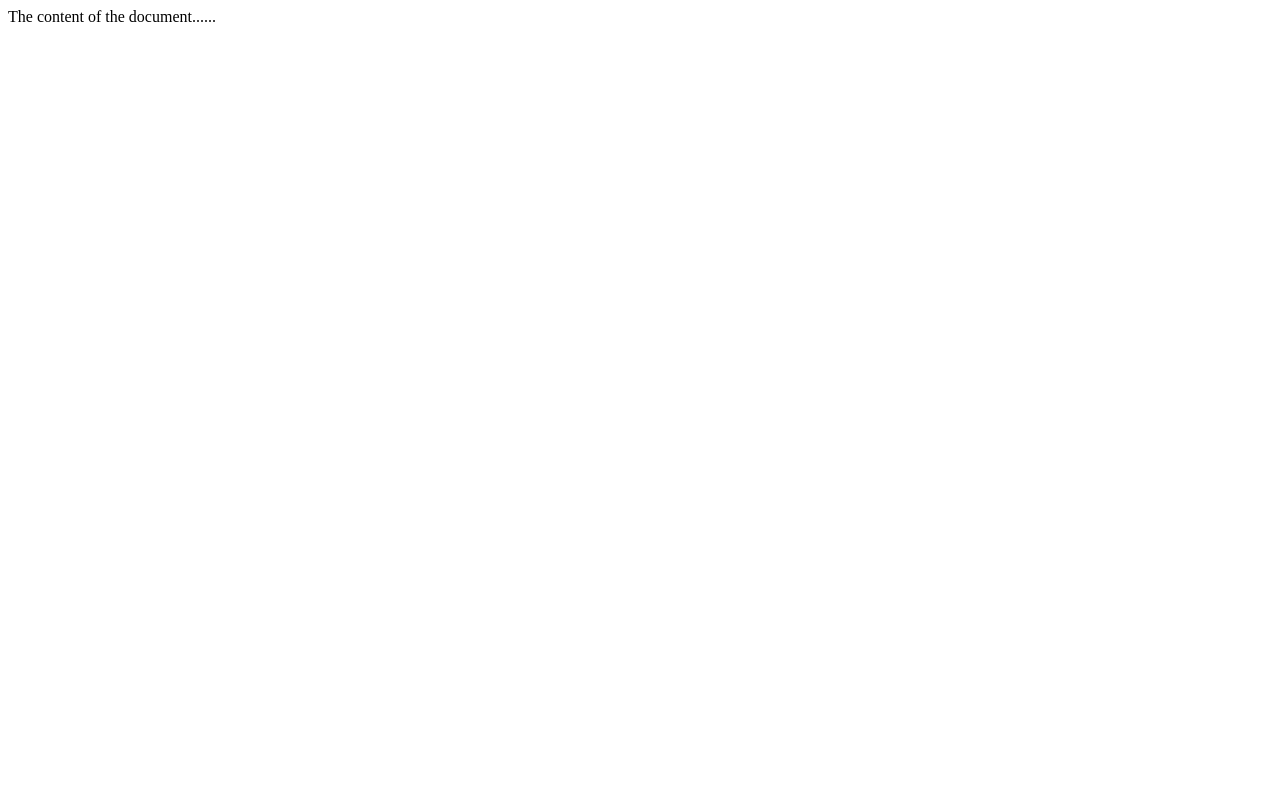
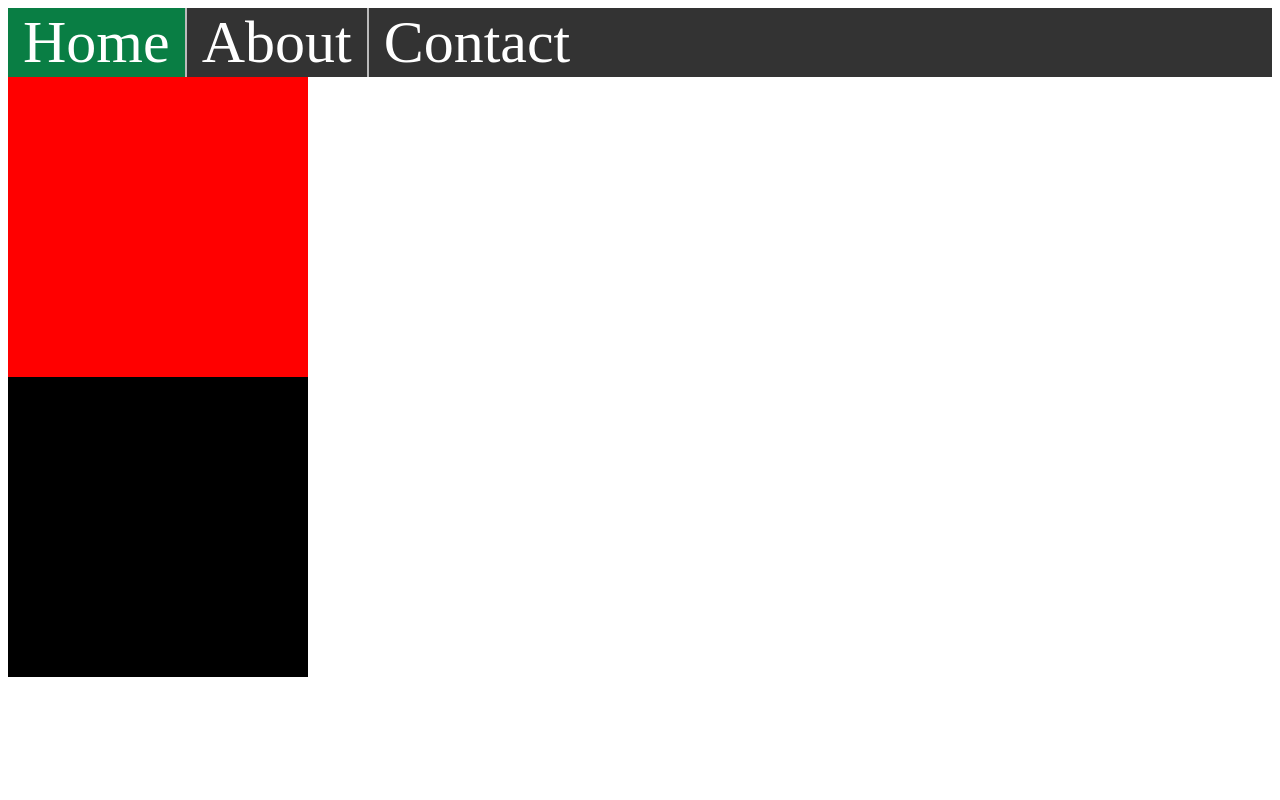
Before and after one commit to Kestrel86/CS2250-CSS_Site, a plain HTML site: page index.html in a window 1280 px wide. Shown: the top 800 px of the page. Drawn offline with Linux system fonts and the light colour scheme.

Commit message:
practice in css

```diff
--- /dev/null
+++ b/css/styles.css
@@ -0,0 +1,116 @@
+body {
+  color: green;
+  text-align: center;
+  scroll-behavior: smooth;
+}
+
+p,
+h3,
+li {
+  color: red;
+  text-align: center;
+  font-size: 60px;
+}
+/* can do li.happy */
+
+body div .content {
+  border: 2px solid purple;
+}
+
+.mybox {
+  width: 300px;
+  height: 300px;
+  background: red;
+  transform: translate(100px, 200px) rotate(45deg);
+}
+
+.moveBox {
+  width: 300px;
+  height: 300px;
+  background-color: black;
+  transition: width 5s, background-color 5s, border-radius 5s;
+  /* animate for 3s when width changes */
+}
+
+.moveBox:hover {
+  width: 100%;
+  /* mouse over box, width changes, causes smooth transition */
+  border-radius: 50%;
+  background-color: yellow;
+}
+
+.animateBox {
+  width: 300px;
+  height: 300px;
+  background-color: red;
+  animation-name: example2;
+  animation-duration: 1s;
+  animation-iteration-count: infinite;
+  animation-direction: alternate;
+  /* can be done on one line called animation, such as padding and padding-top */
+}
+
+@keyframes example {
+  from {
+    background-color: red;
+  }
+  to {
+    background-color: yellow;
+  }
+}
+
+@keyframes example2 {
+  0% {
+    width: 300px;
+  }
+  25% {
+    width: 600px;
+  }
+  50% {
+    width: 300px;
+  }
+  75% {
+    width: 600px;
+  }
+  100% {
+    width: 300px;
+  }
+}
+
+table th:nth-child(odd),
+table td:nth-child(odd) {
+  background: red;
+}
+
+table td:nth-child(even) {
+  background: blue;
+}
+
+ul.nav {
+  list-style-type: none;
+  margin: 0;
+  padding: 0;
+  overflow: hidden;
+  background-color: #333;
+}
+
+ul.nav li {
+  float: left;
+  border-right: 2px solid #bbb;
+}
+
+ul.nav li a {
+  color: white;
+  padding: 15px;
+  text-align: center;
+  text-decoration: none;
+}
+
+ul.nav li:last-child {
+  border-right: none;
+}
+
+ul.nav li a:hover,
+ul.nav li a.active {
+  background-color: #097e44;
+}
--- a/index.html
+++ b/index.html
@@ -1,11 +1,26 @@
 <!DOCTYPE html>
 <html>
   <head>
-    <link rel="stylesheet" href="styles.css" />
+    <link rel="stylesheet" href="css/styles.css" />
     <title>CSS Testing</title>
   </head>
 
   <body>
+    <ul class="nav">
+      <li>
+        <a href="#" class="active">Home</a>
+      </li>
+      <li>
+        <a href="#ethan">About</a>
+      </li>
+      <li>
+        <a href="ethan.html">Contact</a>
+      </li>
+    </ul>
+
+    <div class="animateBox"></div>
+    <div class="moveBox"></div>
+    <div class="mybox" id="ethan"></div>
     The content of the document......
   </body>
 </html>
```
Also changed, not shown: css/ethan.css (added, +12 -0 lines), ethan.html (added, +13 -0 lines), images/dog.jpeg (added), styles.css (deleted).
